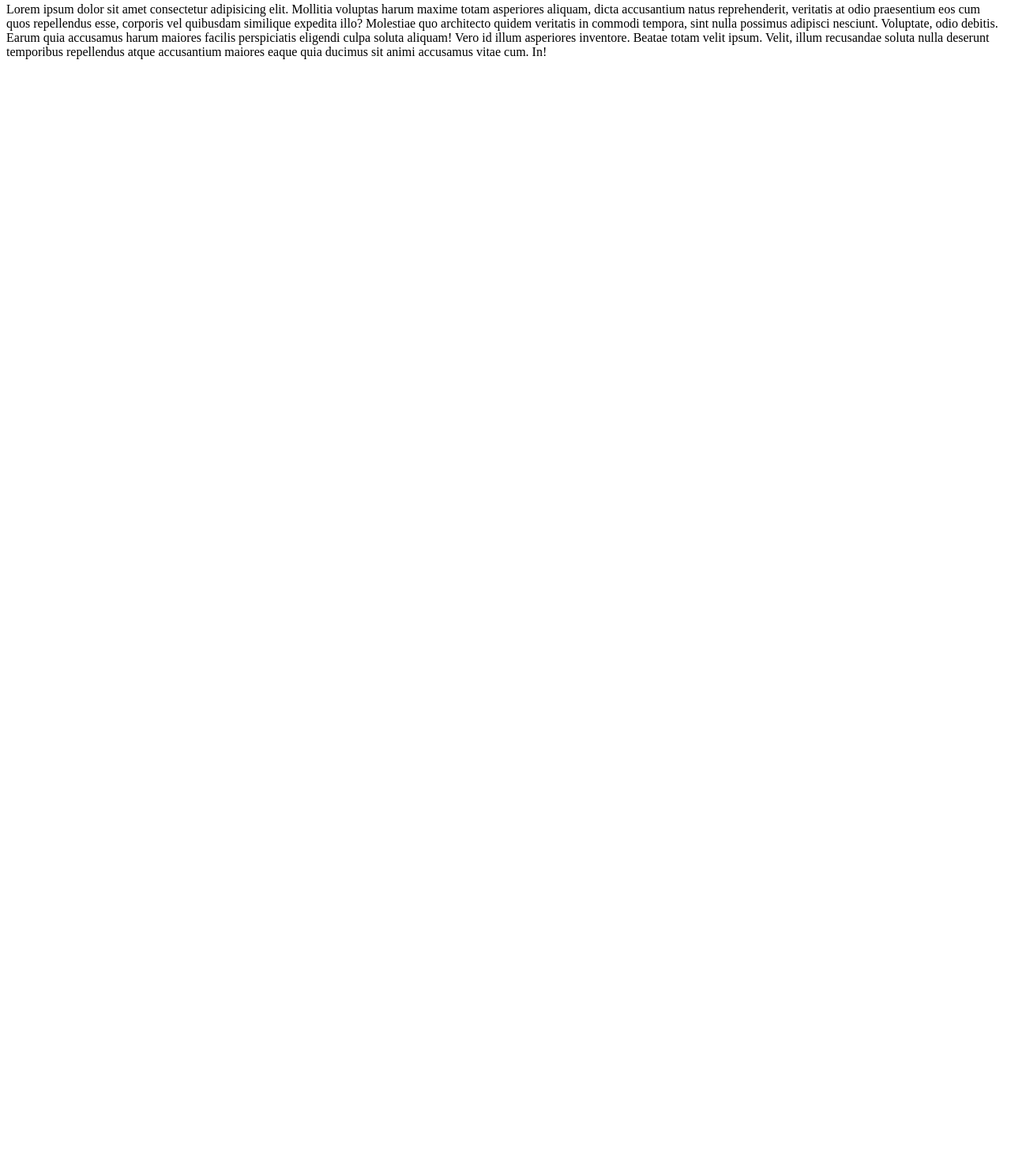
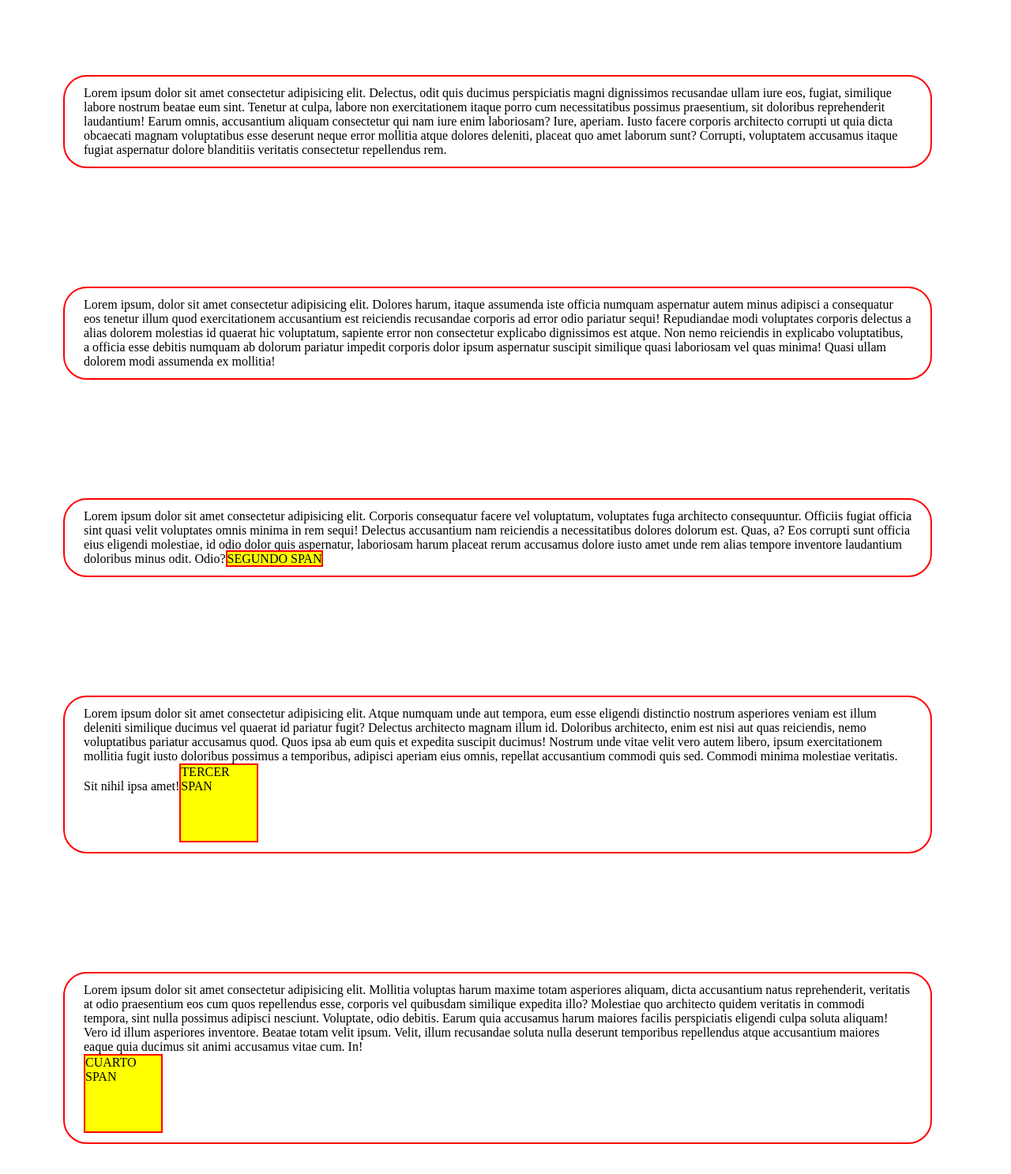
Before and after one commit to sti-stark/simplehtml, a plain HTML site: page index.html in a window 1280 px wide. Shown: the part 523-2010 px from the top of the page at 79% size. Before the commit the page ends 800 px from the top, so only its background shows below. Drawn offline with Linux system fonts and the light colour scheme.

Commit message:
último commit

```diff
--- /dev/null
+++ b/css/style.css
@@ -0,0 +1,45 @@
+*{
+    margin:0;
+    padding:0;
+    box-sizing:border-box;
+}
+
+.a{
+    display:none;
+    width:100px;
+    height:100px;
+    background-color:yellow;
+    border:2px solid red;
+}
+
+.b{
+    display:inline;
+    width:100px;
+    height:100px;
+    background-color:yellow;
+    border:2px solid red;
+}
+
+.c{
+    display:inline-block;
+    width:100px;
+    height:100px;
+    background-color:yellow;
+    border:2px solid red;
+}
+
+.d{
+    display:block;
+    width:100px;
+    height:100px;
+    background-color:yellow;
+    border:2px solid red;
+}
+
+p{
+    margin: 100px 100px 150px 80px;
+    border:2px solid red;
+    border-radius:30px;
+    padding:12px 24px 12px 24px;
+
+}
--- a/index.html
+++ b/index.html
@@ -4,6 +4,7 @@
 <head>
     <meta charset="UTF-8">
     <meta name="viewport" content="width=device-width, initial-scale=1.0">
+    <link rel="stylesheet" href="css/style.css">
     <title>Simplehtml</title>
 </head>
 
@@ -48,7 +49,7 @@
             alias dolorem molestias id quaerat hic voluptatum, sapiente error non consectetur explicabo dignissimos est
             atque. Non nemo reiciendis in explicabo voluptatibus, a officia esse debitis numquam ab dolorum pariatur
             impedit corporis dolor ipsum aspernatur suscipit similique quasi laboriosam vel quas minima! Quasi ullam
-            dolorem modi assumenda ex mollitia!<span></span>
+            dolorem modi assumenda ex mollitia!<span class="a">PRIMER SPAN</span>
         </p>
 
         <p>
@@ -57,7 +58,7 @@
             rem sequi! Delectus accusantium nam reiciendis a necessitatibus dolores dolorum est. Quas, a? Eos corrupti
             sunt officia eius eligendi molestiae, id odio dolor quis aspernatur, laboriosam harum placeat rerum
             accusamus dolore iusto amet unde rem alias tempore inventore laudantium doloribus minus odit.
-            Odio?<span></span>
+            Odio?<span class="b">SEGUNDO SPAN</span>
         </p>
 
         <p>
@@ -67,7 +68,7 @@
             voluptatibus pariatur accusamus quod. Quos ipsa ab eum quis et expedita suscipit ducimus! Nostrum unde vitae
             velit vero autem libero, ipsum exercitationem mollitia fugit iusto doloribus possimus a temporibus, adipisci
             aperiam eius omnis, repellat accusantium commodi quis sed. Commodi minima molestiae veritatis. Sit nihil
-            ipsa amet!<span></span>
+            ipsa amet!<span class="c">TERCER SPAN</span>
         </p>
 
         <p>
@@ -77,7 +78,7 @@
             tempora, sint nulla possimus adipisci nesciunt. Voluptate, odio debitis. Earum quia accusamus harum maiores
             facilis perspiciatis eligendi culpa soluta aliquam! Vero id illum asperiores inventore. Beatae totam velit
             ipsum. Velit, illum recusandae soluta nulla deserunt temporibus repellendus atque accusantium maiores eaque
-            quia ducimus sit animi accusamus vitae cum. In!<span></span>
+            quia ducimus sit animi accusamus vitae cum. In!<span class="d">CUARTO SPAN</span>
         </p>
     </main>
     <footer>
```
